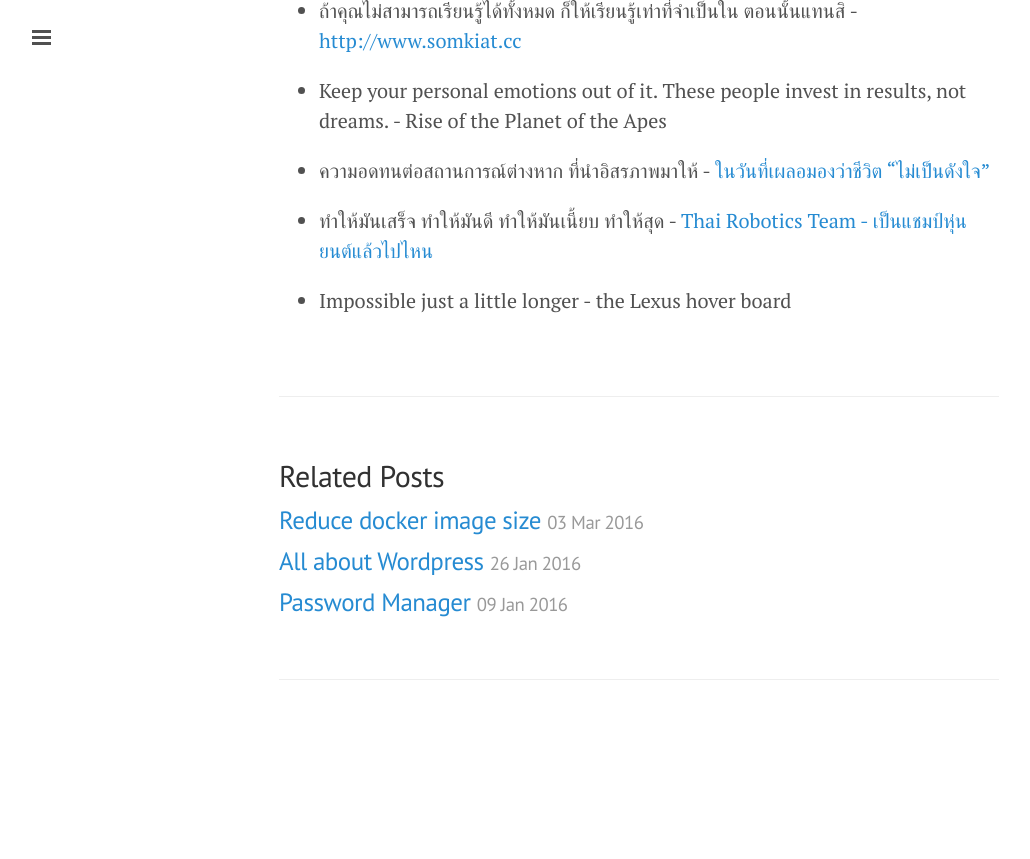
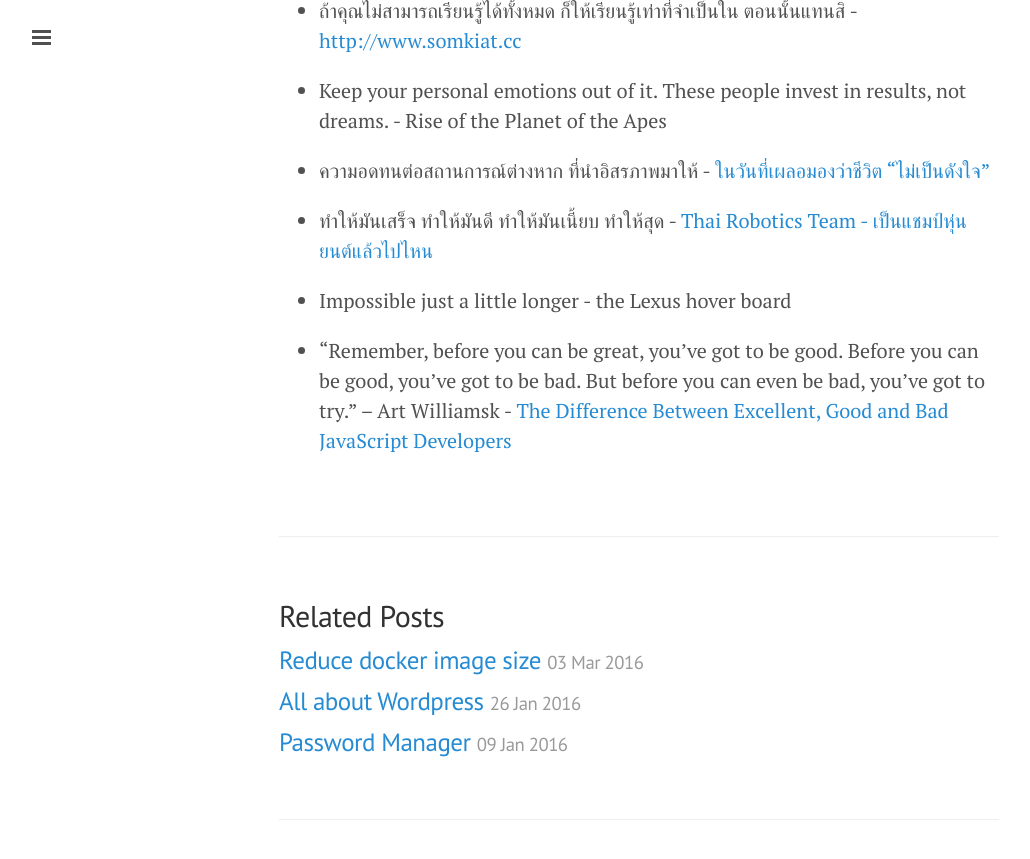
Before and after one commit to ibotdotout/ibotdotout.github.io, a Jekyll site: the page built from _posts/2014-11-26-dev-quotes.md, in a window 1280 px wide and 900 px high, scrolled down 1536 px. Shown: the top 859 px of the window, without its empty margins (1-1031 px from the left). Built offline with Jekyll 4.4.1, drawn with Linux system fonts in a browser that asks for light colours; nearby versions of some CDN libraries; Markdown is read by kramdown in place of the engine named in the settings; comment, search, counter and statistics services are not loaded; before the commit the page ends 2296 px from its top, so only the background shows below that.

Commit message:
Update more quotes

```diff
--- a/_posts/2014-11-26-dev-quotes.md
+++ b/_posts/2014-11-26-dev-quotes.md
@@ -48,3 +48,5 @@ not dreams. - Rise of the Planet of the Apes
 * ทำให้มันเสร็จ ทำให้มันดี ทำให้มันเนี้ยบ ทำให้สุด - [Thai Robotics Team - เป็นแชมป์หุ่นยนต์แล้วไปไหน](https://www.youtube.com/watch?v=YKLXDWiWNCY)
 
 * Impossible just a little longer - the Lexus hover board
+
+* “Remember, before you can be great, you’ve got to be good. Before you can be good, you’ve got to be bad. But before you can even be bad, you’ve got to try.” – Art Williamsk - [The Difference Between Excellent, Good and Bad JavaScript Developers](http://thefullstack.xyz/excellent-javascript-developer/)
```
